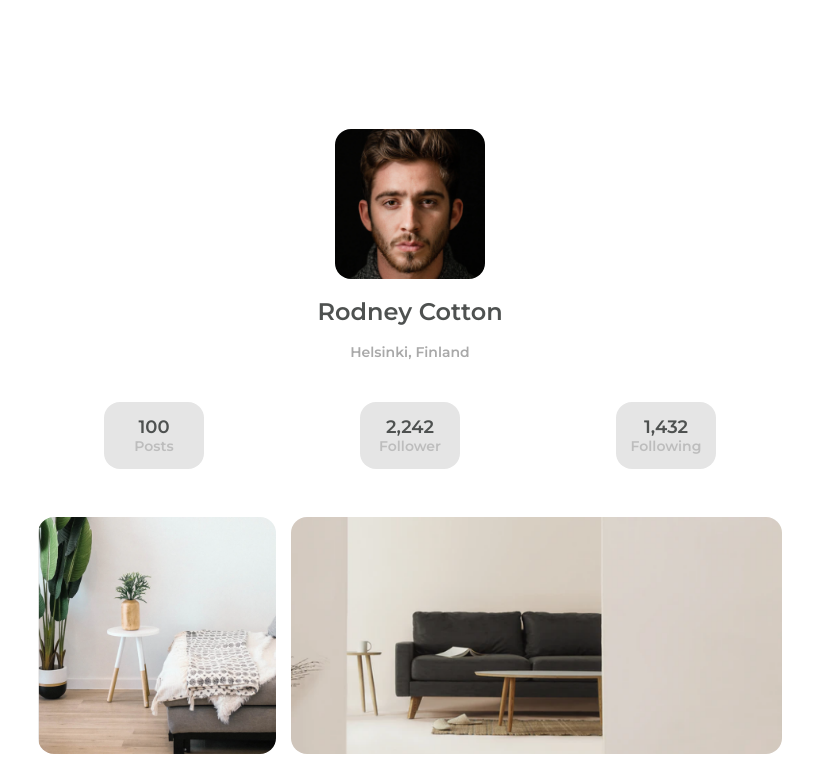
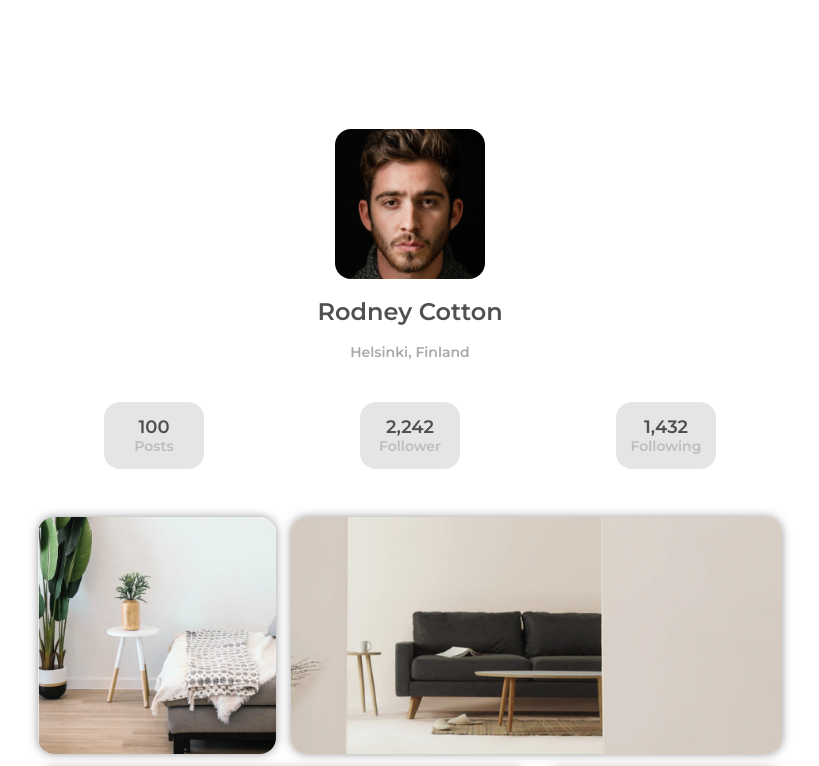
Before and after one commit to hitesh-coder/my-gallery, a plain HTML site: page index.html in a window 1280 px wide. Shown: the top 766 px of the page, without its empty margins (230-1049 px from the left). Drawn offline with Linux system fonts and the light colour scheme.

Commit message:
box shadow

```diff
--- a/style.scss
+++ b/style.scss
@@ -108,6 +108,7 @@ main {
     img {
         width: fit-content;
         border-radius: 1rem;
+        box-shadow: 0 0 10px rgba(49, 49, 49, 0.5);
     }
 
     img:nth-child(1) {
```
Also changed, not shown: style.css, 1 other file.
